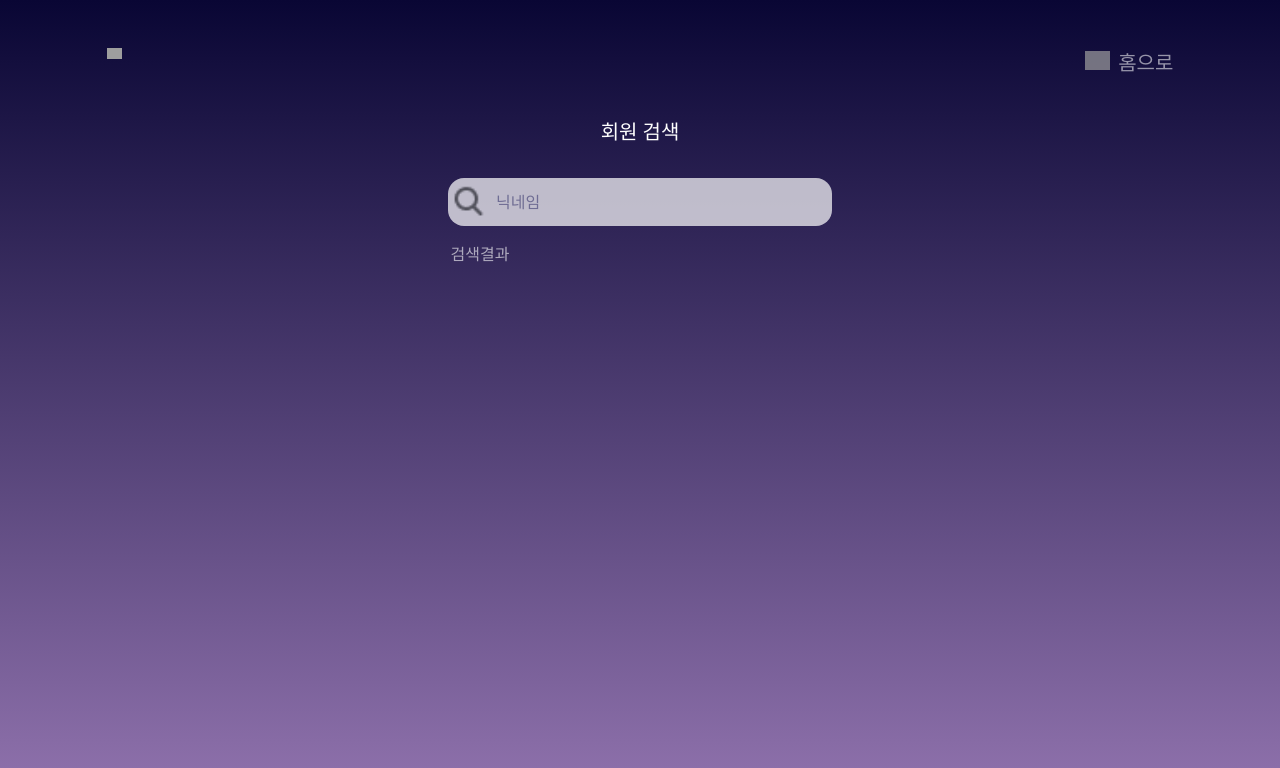
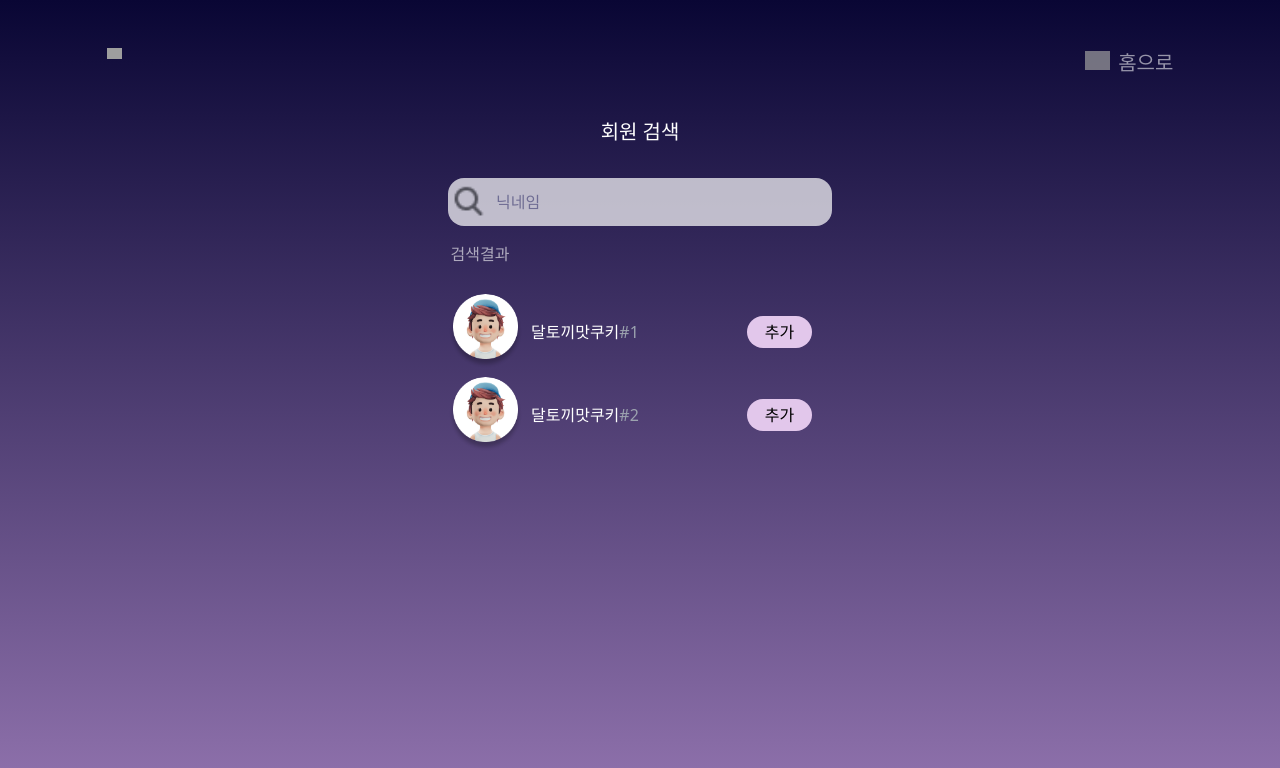
Before and after one commit to wjdgusaho/Damda, a React (Create React App) app in the folder frontend/client/: page /friend/search in a window 1280 px wide. Shown: the top 768 px of the page. Built offline with nearby package versions, Linux system fonts and the light colour scheme; grey boxes are pictures that could not be loaded; a web font is replaced by a local one.

Commit message:
feat : 회원목록 페이지 디자인(#186)

```diff
--- a/frontend/client/src/components/UserSearch.tsx
+++ b/frontend/client/src/components/UserSearch.tsx
@@ -1,13 +1,6 @@
 import React, { useEffect, useState } from "react"
 import { SubHeader } from "./inc/SubHeader"
 import styled from "styled-components"
-
-type UserInfo = {
-  id: number
-  nickname: string
-  profileImage: string
-  status: string
-}
 
 const UserSearch = function () {
   const [searchList, setSearchList] = useState<UserInfo[]>([])
@@ -53,8 +46,50 @@ const UserSearch = function () {
         <div className="opacity-60 text-white text-center pr-80 mt-4">
           검색결과
         </div>
-        <div className="flex justify-center"></div>
+        <div className="flex justify-start w-96 mx-auto mt-5">
+          {searchList.length === 0 ? (
+            <div className="flex justify-center flex-wrap">
+              <p className="text-victoria-400 text-center w-96 my-10">
+                검색하려는 친구가 없어요
+              </p>
+              <img
+                src="/assets/Astronaut-1.png"
+                alt="목록없음"
+                style={{ width: "15rem" }}
+                className="mt-5"
+              />
+              <CapsuleShadow className="mx-auto"></CapsuleShadow>
+            </div>
+          ) : (
+            <div>
+              {searchList.map((user: UserInfo) => (
+                <UserItem key={user.id} User={user} />
+              ))}
+            </div>
+          )}
+        </div>
       </div>
+    </div>
+  )
+}
+
+const UserItem = function ({ User }: { User: UserInfo }) {
+  return (
+    <div
+      className="grid items-center w-96 mt-2"
+      style={{ gridTemplateColumns: "75px auto 85px" }}
+    >
+      <img
+        className="rounded-full"
+        style={{ width: "75px", height: "75px" }}
+        src="/assets/icons/profile_1.png"
+        alt="testimg"
+      />
+      <p className="text-white ml-2">
+        {User.nickname}
+        <span className="text-gray-400">#{User.id}</span>
+      </p>
+      <button className="bg-lilac-300 rounded-full mr-5 h-8">추가</button>
     </div>
   )
 }
@@ -76,7 +111,15 @@ const SearchInput = styled.input`
   }
 `
 
-type UserType = {
+const CapsuleShadow = styled.div`
+  width: 155px;
+  height: 60px;
+  border-radius: 50%;
+  background: ${(props) => props.theme.colorShadow};
+  filter: blur(5px);
+`
+
+type UserInfo = {
   id: number
   nickname: string
   profileImage: string
```
